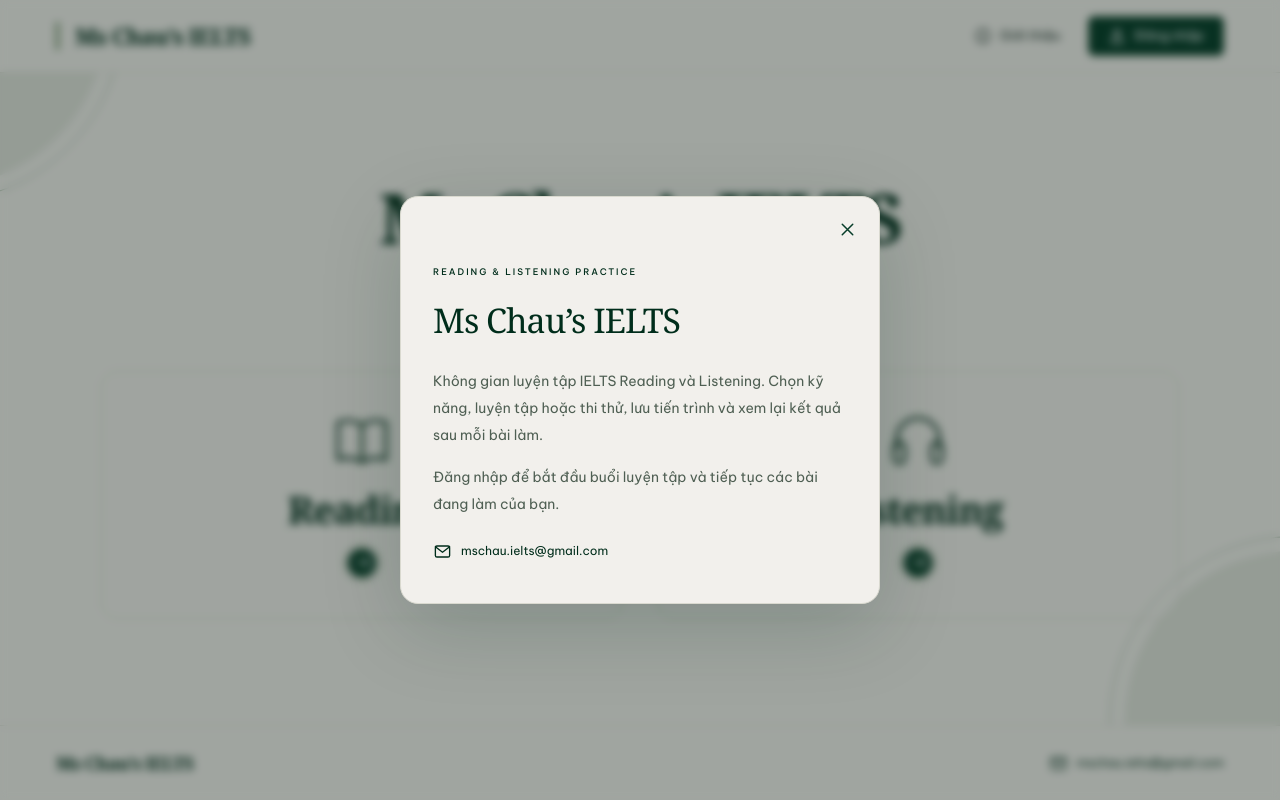
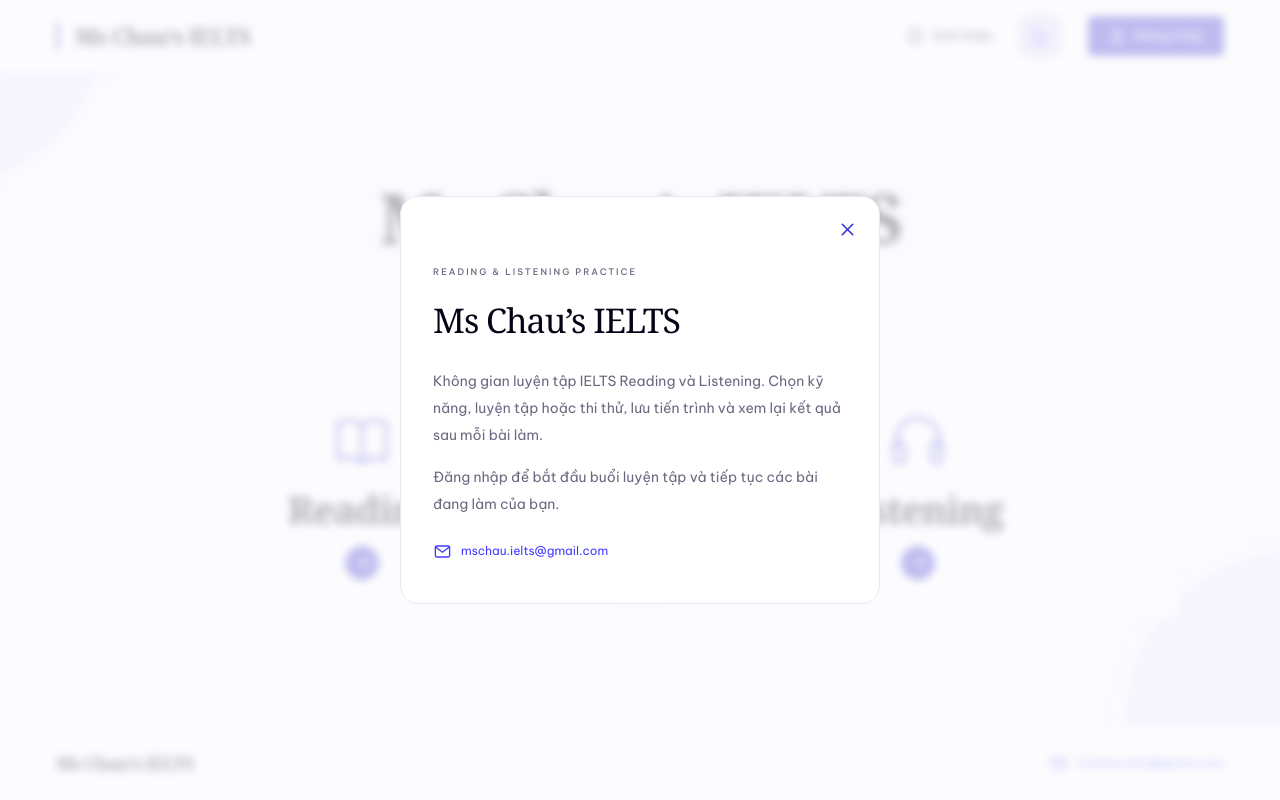
Before and after one commit to NguyenDucAnh20235585/ielts-platform, a Next.js app: page / in a window 1280 px wide. Both pictures are taken after a click on the button "Giới thiệu". Built offline with nearby package versions, Linux system fonts and the light colour scheme.

Commit message:
feat(foundation): add persistent light and dark themes

```diff
--- a/src/features/foundation/foundation-icons.tsx
+++ b/src/features/foundation/foundation-icons.tsx
@@ -3,7 +3,8 @@ import type { ReactNode, SVGProps } from "react";
 export type FoundationIconName =
   | "book" | "headphones" | "arrow" | "compass" | "save" | "check"
   | "scales" | "cloud" | "history" | "clipboard" | "user-plus"
-  | "sliders" | "shield" | "user" | "menu" | "close" | "monitor" | "info" | "mail";
+  | "sliders" | "shield" | "user" | "menu" | "close" | "monitor" | "info" | "mail"
+  | "sun" | "moon";
 
 const paths: Record<FoundationIconName, ReactNode> = {
   book: <><path d="M12 5.5C9.2 3.9 5.9 3.6 3 4.6v14c2.9-1 6.2-.7 9 .9 2.8-1.6 6.1-1.9 9-.9v-14c-2.9-1-6.2-.7-9 .9Z" /><path d="M12 5.5v14" /></>,
@@ -25,6 +26,8 @@ const paths: Record<FoundationIconName, ReactNode> = {
   monitor: <><rect x="3" y="4" width="18" height="13" rx="2" /><path d="M8 21h8m-4-4v4" /></>,
   info: <><circle cx="12" cy="12" r="9" /><path d="M12 11v6m0-10v.01" /></>,
   mail: <><rect x="3" y="5" width="18" height="14" rx="2" /><path d="m3 6 9 7 9-7" /></>,
+  sun: <><circle cx="12" cy="12" r="4" /><path d="M12 2v2m0 16v2M2 12h2m16 0h2M4.93 4.93l1.42 1.42m11.3 11.3 1.42 1.42M4.93 19.07l1.42-1.42m11.3-11.3 1.42-1.42" /></>,
+  moon: <path d="M20.5 13.2A8.7 8.7 0 0 1 10.8 3.5a8.8 8.8 0 1 0 9.7 9.7Z" />,
 };
 
 export default function FoundationIcon({ name, ...props }: SVGProps<SVGSVGElement> & { name: FoundationIconName }) {
--- a/src/features/foundation/foundation-interactions.tsx
+++ b/src/features/foundation/foundation-interactions.tsx
@@ -3,6 +3,7 @@
 import Link from "next/link";
 import { useRef } from "react";
 import FoundationIcon from "./foundation-icons";
+import { FoundationThemeToggle } from "./foundation-theme";
 import styles from "./foundation.module.css";
 
 export function FoundationHeader() {
@@ -27,6 +28,7 @@ export function FoundationHeader() {
             <FoundationIcon name="info" width="18" height="18" />
             <span>Giới thiệu</span>
           </button>
+          <FoundationThemeToggle />
           <Link href="/login?next=%2Fstudent%2Ftests" className={styles.loginButton}>
             <FoundationIcon name="user" width="18" height="18" />
             <span>Đăng nhập</span>
--- a/src/features/foundation/foundation-page.tsx
+++ b/src/features/foundation/foundation-page.tsx
@@ -1,6 +1,7 @@
 import Link from "next/link";
 import FoundationIcon from "./foundation-icons";
 import { FoundationHeader } from "./foundation-interactions";
+import { FoundationTheme } from "./foundation-theme";
 import styles from "./foundation.module.css";
 
 const skills = [
@@ -10,7 +11,7 @@ const skills = [
 
 export default function FoundationPage() {
   return (
-    <div className={styles.page}>
+    <FoundationTheme>
       <a className={styles.skipLink} href="#noi-dung-chinh">
         Chuyển đến nội dung chính
       </a>
@@ -58,6 +59,6 @@ export default function FoundationPage() {
           </a>
         </div>
       </footer>
-    </div>
+    </FoundationTheme>
   );
 }
--- /dev/null
+++ b/src/features/foundation/foundation-theme.tsx
@@ -0,0 +1,106 @@
+"use client";
+
+import { useSyncExternalStore, type ReactNode } from "react";
+import FoundationIcon from "./foundation-icons";
+import styles from "./foundation.module.css";
+
+type Theme = "light" | "dark";
+
+const storageKey = "ms-chau-ielts-foundation-theme";
+const themeEvent = "foundation:theme-change";
+const systemThemeQuery = "(prefers-color-scheme: dark)";
+let sessionPreference: Theme | null | undefined;
+
+function getTheme(): Theme {
+  if (sessionPreference === undefined) {
+    sessionPreference = null;
+    try {
+      const saved = window.localStorage.getItem(storageKey);
+      sessionPreference = saved === "light" || saved === "dark" ? saved : null;
+    } catch {
+      // Fall back to the system when browser storage is unavailable.
+    }
+  }
+  return sessionPreference ?? (window.matchMedia(systemThemeQuery).matches ? "dark" : "light");
+}
+
+function getServerTheme() {
+  return null;
+}
+
+function subscribe(onChange: () => void) {
+  const systemTheme = window.matchMedia(systemThemeQuery);
+  const onStorage = (event: StorageEvent) => {
+    if (event.key === storageKey || event.key === null) {
+      sessionPreference = undefined;
+      onChange();
+    }
+  };
+  systemTheme.addEventListener("change", onChange);
+  window.addEventListener("storage", onStorage);
+  window.addEventListener(themeEvent, onChange);
+  return () => {
+    systemTheme.removeEventListener("change", onChange);
+    window.removeEventListener("storage", onStorage);
+    window.removeEventListener(themeEvent, onChange);
+  };
+}
+
+function toggleTheme() {
+  const next: Theme = getTheme() === "dark" ? "light" : "dark";
+  sessionPreference = next;
+  try {
+    window.localStorage.setItem(storageKey, next);
+  } catch {
+    // The in-memory preference still lets the control work without storage.
+  }
+  window.dispatchEvent(new Event(themeEvent));
+}
+
+// Run inside the foundation root before its content is painted. Keep the
+// document theme untouched so other routes retain their existing appearance.
+const initializeTheme = `(() => {
+  const root = document.currentScript && document.currentScript.parentElement;
+  if (!root) return;
+  let saved;
+  try { saved = localStorage.getItem(${JSON.stringify(storageKey)}); } catch {}
+  root.dataset.theme = saved === "light" || saved === "dark"
+    ? saved
+    : (matchMedia(${JSON.stringify(systemThemeQuery)}).matches ? "dark" : "light");
+})();`;
+
+export function FoundationTheme({ children }: { children: ReactNode }) {
+  const theme = useSyncExternalStore(subscribe, getTheme, getServerTheme);
+
+  return (
+    <div
+      className={styles.page}
+      data-theme={theme ?? "system"}
+      data-theme-ready={theme ? "true" : undefined}
+      suppressHydrationWarning
+    >
+      <script dangerouslySetInnerHTML={{ __html: initializeTheme }} />
+      {children}
+    </div>
+  );
+}
+
+export function FoundationThemeToggle() {
+  const theme = useSyncExternalStore(subscribe, getTheme, getServerTheme);
+  const label = theme === null
+    ? "Chuyển giao diện sáng hoặc tối"
+    : `Chuyển sang giao diện ${theme === "dark" ? "sáng" : "tối"}`;
+
+  return (
+    <button
+      type="button"
+      className={styles.themeToggle}
+      onClick={toggleTheme}
+      aria-label={label}
+      title={label}
+    >
+      <FoundationIcon name="sun" className={styles.themeSun} width="20" height="20" />
+      <FoundationIcon name="moon" className={styles.themeMoon} width="20" height="20" />
+    </button>
+  );
+}
--- a/src/features/foundation/foundation.module.css
+++ b/src/features/foundation/foundation.module.css
@@ -1,43 +1,95 @@
 .page {
-  --green: #073d29;
-  --green-dark: #002d1b;
-  --sage: #97ad94;
-  --paper: #f2f0ec;
-  --line: #d9d9cf;
+  --background: #FBFBFE;
+  --surface: #FFFFFF;
+  --surface-hover: #F1F0FF;
+  --text: #050315;
+  --text-muted: #6B6980;
+  --primary: #2F27CE;
+  --on-primary: #FFFFFF;
+  --primary-hover: #2420A8;
+  --secondary: #DEDCFF;
+  --on-secondary: #2F27CE;
+  --brand-accent: #433BFF;
+  --border: #E8E7F2;
+  --control-border: #8C899F;
   --serif: Georgia, "Times New Roman", serif;
+  color-scheme: light;
   display: flex;
   min-height: 100vh;
   min-height: 100svh;
   flex-direction: column;
-  background: var(--paper);
-  color: var(--green-dark);
+  background: var(--background);
+  color: var(--text);
   -webkit-font-smoothing: antialiased;
+}
+
+.page[data-theme="dark"] {
+  --background: #100F18;
+  --surface: #191824;
+  --surface-hover: #242233;
+  --text: #F5F4FF;
+  --text-muted: #B6B3CC;
+  --primary: #A59FFF;
+  --on-primary: #151132;
+  --primary-hover: #BAB5FF;
+  --secondary: #302B50;
+  --on-secondary: #E0DDFF;
+  --brand-accent: #B8B2FF;
+  --border: #343147;
+  --control-border: #716C89;
+  color-scheme: dark;
+}
+
+:global(html):has(.page[data-theme="light"]) { color-scheme: light; }
+:global(html):has(.page[data-theme="dark"]) { color-scheme: dark; }
+
+/* Follow the system even before JavaScript is available. An explicit saved
+   choice, applied by the bootstrap script, takes precedence over this fallback. */
+@media (prefers-color-scheme: dark) {
+  :global(html):has(.page[data-theme="system"]) { color-scheme: dark; }
+
+  .page[data-theme="system"] {
+    --background: #100F18;
+    --surface: #191824;
+    --surface-hover: #242233;
+    --text: #F5F4FF;
+    --text-muted: #B6B3CC;
+    --primary: #A59FFF;
+    --on-primary: #151132;
+    --primary-hover: #BAB5FF;
+    --secondary: #302B50;
+    --on-secondary: #E0DDFF;
+    --brand-accent: #B8B2FF;
+    --border: #343147;
+    --control-border: #716C89;
+    color-scheme: dark;
+  }
 }
 
 .page * { box-sizing: border-box; }
 .page a { color: inherit; text-decoration: none; }
 .page button { cursor: pointer; }
-.page :is(a, button):focus-visible { outline: 2px solid var(--green); outline-offset: 5px; }
+.page :is(a, button):focus-visible { outline: 3px solid var(--brand-accent); outline-offset: 5px; }
 
 .container {
   width: min(1280px, calc(100% - 112px));
   margin-inline: auto;
 }
 
-.skipLink {
+.page .skipLink {
   position: fixed;
   z-index: 10;
   top: 12px;
   left: 16px;
   padding: 12px 18px;
   border-radius: 6px;
-  background: var(--green);
-  color: #fff !important;
+  background: var(--primary);
+  color: var(--on-primary);
   transform: translateY(-180%);
 }
 .skipLink:focus { transform: translateY(0); }
 
-.header { position: relative; z-index: 1; flex-shrink: 0; border-bottom: 1px solid var(--line); }
+.header { position: relative; z-index: 1; flex-shrink: 0; border-bottom: 1px solid var(--border); background: var(--surface); }
 .headerInner {
   display: flex;
   min-height: 72px;
@@ -55,7 +107,7 @@
   font-weight: 700;
   letter-spacing: -0.8px;
 }
-.brand::before { width: 3px; height: 28px; background: #5b7e51; content: ""; }
+.brand::before { width: 3px; height: 28px; background: var(--primary); content: ""; }
 .headerActions { display: flex; align-items: center; gap: 28px; }
 .aboutButton, .loginButton {
   display: inline-flex;
@@ -68,25 +120,44 @@
   line-height: 1.5;
   white-space: nowrap;
 }
-.aboutButton { padding: 6px 0; background: transparent; color: #142721; }
-.aboutButton:hover { color: #4c6f45; }
+.aboutButton { padding: 6px 0; background: transparent; color: var(--text); }
+.aboutButton:hover { color: var(--brand-accent); }
 .page .loginButton {
   padding: 8px 19px;
-  border: 1px solid #284f32;
+  border: 1px solid var(--primary);
   border-radius: 6px;
-  background: var(--green);
-  box-shadow: inset 0 0 0 2px rgb(255 255 255 / 7%);
-  color: #fff;
-  transition: background 160ms ease;
+  background: var(--primary);
+  color: var(--on-primary);
 }
-.page .loginButton:hover { background: #155239; }
+.page .loginButton:hover { background: var(--primary-hover); border-color: var(--primary-hover); }
+.themeToggle {
+  display: grid;
+  width: 40px;
+  height: 40px;
+  flex-shrink: 0;
+  place-items: center;
+  padding: 0;
+  border: 1px solid var(--control-border);
+  border-radius: 6px;
+  background: var(--secondary);
+  color: var(--on-secondary);
+}
+.themeToggle:hover { border-color: var(--brand-accent); background: var(--surface-hover); color: var(--brand-accent); }
+.themeSun { display: none; }
+.themeMoon { display: block; }
+.page[data-theme="dark"] .themeSun { display: block; }
+.page[data-theme="dark"] .themeMoon { display: none; }
+@media (prefers-color-scheme: dark) {
+  .page[data-theme="system"] .themeSun { display: block; }
+  .page[data-theme="system"] .themeMoon { display: none; }
+}
 
 .main {
   position: relative;
   display: grid;
   flex: 1;
   isolation: isolate;
-  overflow: hidden;
+  overflow: clip;
   place-items: center;
   padding: clamp(40px, 7vh, 72px) 56px;
 }
@@ -95,15 +166,16 @@
   z-index: -1;
   width: clamp(260px, 29vw, 450px);
   aspect-ratio: 1;
-  border: 1px solid var(--sage);
+  border: 1px solid var(--secondary);
   border-radius: 50%;
+  opacity: .6;
   pointer-events: none;
 }
 .corner::after {
   position: absolute;
   inset: 14px;
   border-radius: inherit;
-  background: rgb(112 140 109 / 14%);
+  background: var(--secondary);
   content: "";
 }
 .cornerTop { top: 0; left: 0; transform: translate(-67%, -65%); }
@@ -123,10 +195,11 @@
   width: clamp(150px, 18vw, 230px);
   height: 16px;
   margin: 3px auto 17px;
-  color: #608259;
+  color: var(--primary);
 }
 .heading p {
   margin: 0;
+  color: var(--text-muted);
   font-size: 11px;
   font-weight: 500;
   letter-spacing: 5px;
@@ -141,13 +214,13 @@
   justify-content: center;
   gap: 15px;
   padding: 30px 24px;
-  border: 1px solid var(--line);
+  border: 1px solid var(--border);
   border-radius: 18px;
-  background: rgb(236 236 229 / 25%);
-  transition: border-color 180ms ease, background 180ms ease, transform 180ms ease;
+  background: var(--surface);
 }
-.skillCard:hover { transform: translateY(-4px); border-color: #9caf94; background: rgb(220 228 214 / 40%); }
-.skillIcon { width: 76px; height: 64px; }
+.skillCard:hover { transform: translateY(-2px); border-color: var(--brand-accent); background: var(--surface-hover); }
+.skillCard:focus-visible { border-color: var(--brand-accent); }
+.skillIcon { width: 76px; height: 64px; color: var(--primary); }
 .skillCard h2 {
   margin: 0;
   font-family: var(--serif);
@@ -161,17 +234,18 @@
   width: 34px;
   height: 34px;
   place-items: center;
-  border: 1px solid #6f8a63;
+  border: 1px solid var(--primary);
   border-radius: 50%;
-  background: var(--green);
-  box-shadow: inset 0 0 0 2px var(--paper);
-  color: #fff;
+  background: var(--primary);
+  color: var(--on-primary);
 }
+.skillCard:is(:hover, :focus-visible) .skillArrow { background: var(--primary-hover); border-color: var(--primary-hover); }
 
-.footer { flex-shrink: 0; border-top: 1px solid var(--line); }
+.footer { flex-shrink: 0; border-top: 1px solid var(--border); background: var(--surface); }
 .footerInner { display: flex; min-height: 74px; align-items: center; justify-content: space-between; gap: 20px; }
 .footerBrand { font-family: var(--serif); font-size: 18px; font-weight: 700; letter-spacing: -0.6px; }
 .contactLink { display: inline-flex; align-items: center; gap: 9px; font-size: 12px; line-height: 1.6; }
+.page .contactLink { color: var(--brand-accent); }
 .contactLink:hover { text-decoration: underline; text-underline-offset: 4px; }
 .contactLink svg { flex-shrink: 0; }
 
@@ -181,13 +255,12 @@
   margin: auto;
   padding: 0;
   overflow-y: auto;
-  border: 1px solid var(--line);
+  border: 1px solid var(--border);
   border-radius: 18px;
-  background: var(--paper);
-  color: var(--green-dark);
-  box-shadow: 0 24px 80px rgb(0 45 27 / 18%);
+  background: var(--surface);
+  color: var(--text);
 }
-.aboutDialog::backdrop { background: rgb(9 28 20 / 35%); backdrop-filter: blur(4px); }
+.aboutDialog::backdrop { background: color-mix(in srgb, var(--background) 70%, transparent); backdrop-filter: blur(4px); }
 .aboutContent { position: relative; padding: 60px 32px 36px; }
 .dialogCloseForm { position: absolute; top: 14px; right: 14px; }
 .dialogClose {
@@ -198,12 +271,12 @@
   border: 0;
   border-radius: 50%;
   background: transparent;
-  color: var(--green);
+  color: var(--primary);
 }
-.dialogClose:hover { background: #e3e6dc; }
-.dialogEyebrow { font-size: 9px; font-weight: 500; letter-spacing: 2px; }
+.dialogClose:hover { background: var(--secondary); color: var(--on-secondary); }
+.dialogEyebrow { color: var(--text-muted); font-size: 9px; font-weight: 500; letter-spacing: 2px; }
 .aboutContent h2 { margin: 14px 0 22px; font-family: var(--serif); font-size: 34px; font-weight: 500; letter-spacing: -1px; }
-.aboutContent p { margin: 0 0 16px; color: #4f5f53; font-size: 14px; line-height: 1.9; }
+.aboutContent p { margin: 0 0 16px; color: var(--text-muted); font-size: 14px; line-height: 1.9; }
 .aboutContent .contactLink { margin-top: 8px; }
 
 @media (min-width: 1600px) {
@@ -229,8 +302,10 @@
   .headerInner { min-height: 60px; gap: 12px; }
   .brand { gap: 9px; font-size: 17px; }
   .brand::before { width: 2px; height: 24px; }
-  .headerActions { gap: 14px; }
+  .headerActions { gap: 8px; }
   .aboutButton, .loginButton { gap: 5px; font-size: 11px; }
+  .aboutButton { width: 40px; padding: 0; }
+  .aboutButton span { display: none; }
   .page .loginButton { padding: 7px 10px; }
   .main { padding: 48px 24px 56px; }
   .heading { margin-bottom: 40px; }
@@ -249,12 +324,20 @@
 }
 
 @media (max-width: 380px) {
-  .aboutButton span { display: none; }
+  .headerInner { flex-wrap: wrap; justify-content: center; gap: 10px 18px; padding-block: 12px; }
+  .headerActions { gap: 12px; }
+  .aboutButton { width: auto; }
+  .aboutButton span { display: inline; }
   .footerInner { flex-direction: column; justify-content: center; padding-block: 14px; }
   .main { padding-inline: 18px; }
   .skillCard h2 { font-size: 25px; }
 }
 
-@media (prefers-reduced-motion: reduce) {
-  .page *, .page *::before, .page *::after { transition: none; }
+@media (prefers-reduced-motion: no-preference) {
+  .page[data-theme-ready="true"],
+  .page[data-theme-ready="true"] :is(.header, .footer, .skillCard, .skillIcon, .skillArrow, .loginButton, .themeToggle, .aboutButton, .aboutDialog, .dialogClose, .contactLink, .underline, .corner, .heading p, .aboutContent p, .dialogEyebrow),
+  .page[data-theme-ready="true"] .brand::before,
+  .page[data-theme-ready="true"] .corner::after {
+    transition: background-color 180ms ease, border-color 180ms ease, color 180ms ease, outline-color 180ms ease, transform 180ms ease;
+  }
 }
```
